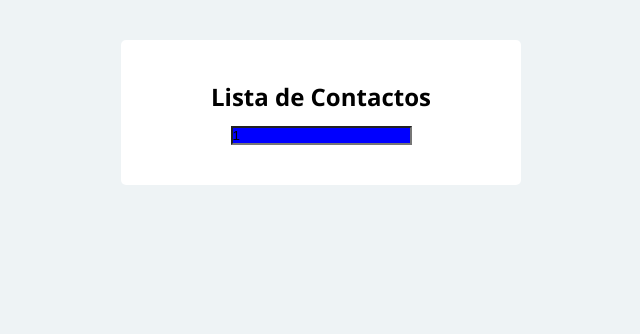
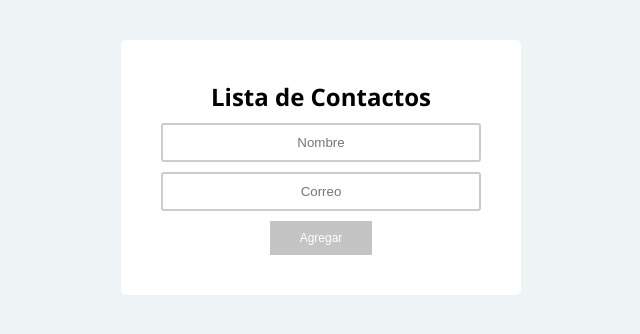
Before and after one commit to alejandro-coreno/app-formulario, a React (Vite) app: page / in a window 1280 px wide. Shown: the top 334 px of the page, without its empty margins (319-959 px from the left). Built offline with nearby package versions, Linux system fonts and the light colour scheme.

Commit message:
Se agrega formulario de registro

```diff
--- a/src/components/Formulario.jsx
+++ b/src/components/Formulario.jsx
@@ -2,21 +2,65 @@ import styled from "styled-components";
 import { useState } from "react";
 
 const Formulario = () => {
+    {/* Creamos el estado para cada input del formulario */}
+    const [nombre, setNombre] = useState('');
+    const [correo, setCorreo] = useState();
+
+
     return(
        <form action="">
             <Input
                 type="text"
                 name="nombre"
-                value={1}
-                onChange={1}
+                value={nombre}
+                onChange={(e) => setNombre(e.target.value) }
+                placeholder="Nombre"
             />
+
+            <Input
+                type="email"
+                name="correo"
+                value={correo}
+                onChange={(e) => setCorreo(e.target.value) }
+                placeholder="Correo"
+            />
+
+            <Boton type="submit">Agregar</Boton>
+
        </form>
     );
 }
 
 
 const Input = styled.input`
-    background: blue
+    padding: 10px;
+    border: 2px solid rgba(0,0,0,.2);
+    border-radius: 3px;
+    width: 100%;
+    margin-bottom: 10px;
+    transition: .2s ease all;
+    outline: none;
+    text-align: center;
+
+    &:focus{
+        border: 2px solid #3d76e9;
+    }
 `
 
-export default Formulario;
+const Boton = styled.button`
+    padding: 10px 30px;
+    border: none;
+    cursor: pointer;
+    border-radiuos: 3px;
+    transition: .3s ease all;
+    outline: none;
+    background: #c4c4c4;
+    color: #fff;
+    font-size: 12px;
+
+    &:hover{
+        background: #3d76e9;
+    }
+`
+
+export default Formulario
```
